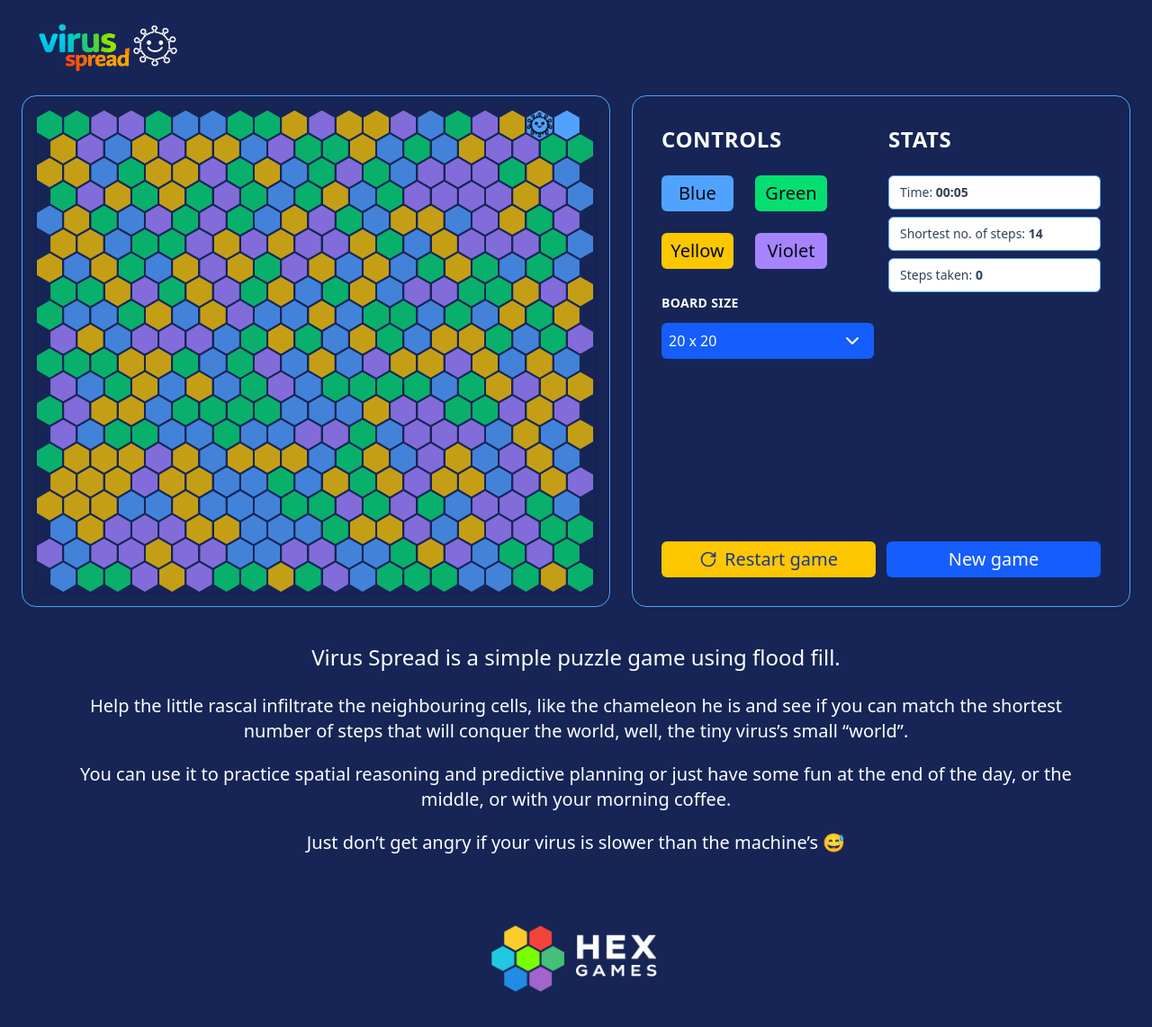
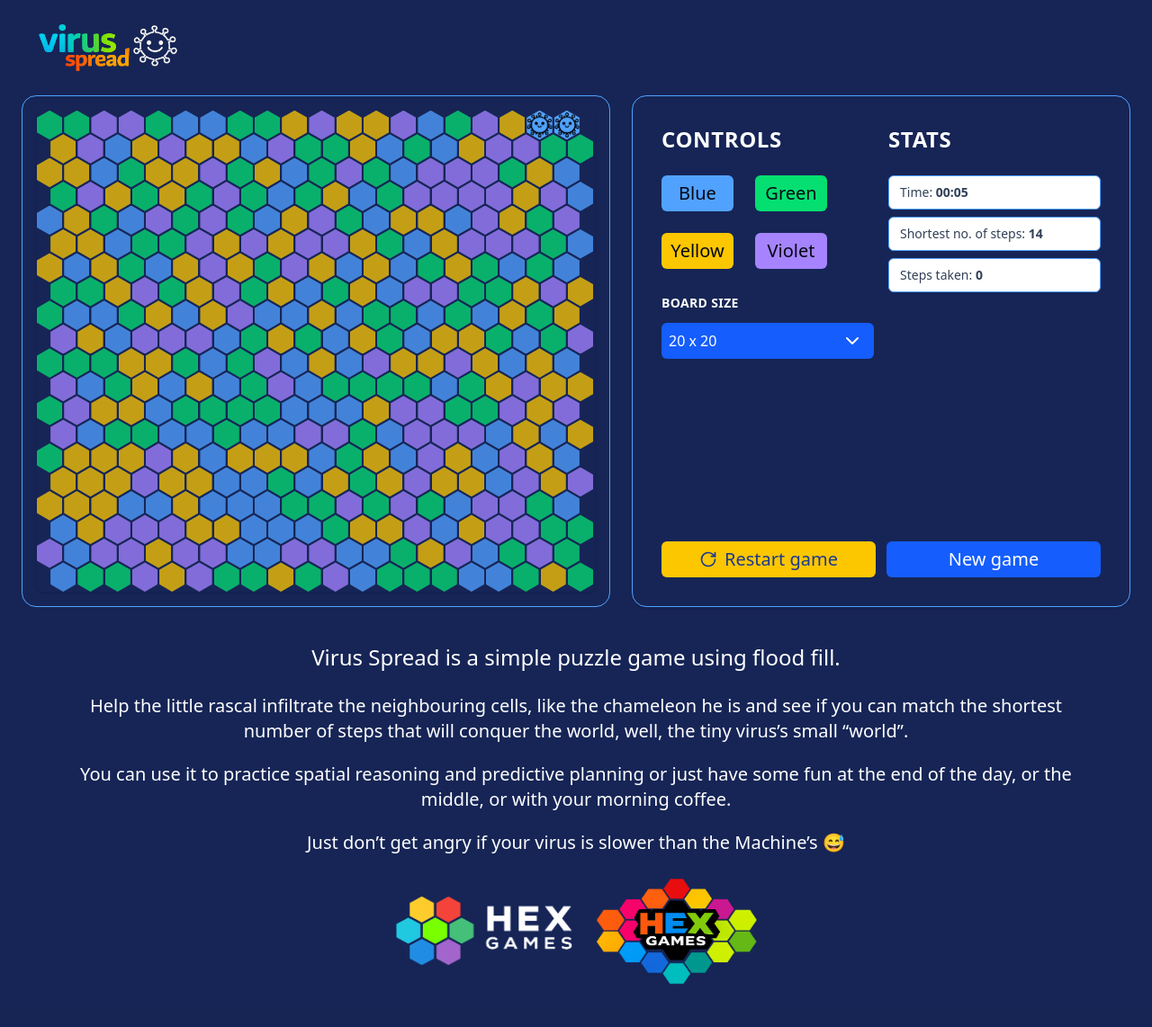
Before and after one commit to alex-alina/virus-spread, a React (Vite) app: page / in a window 1280 px wide. Shown: the top 1142 px of the page at 90% size. After the commit the page ends 1119 px from the top, so only its background shows below. Built offline with nearby package versions, Linux system fonts and the light colour scheme.

Commit message:
add hex games logos and fill all connected cells with virus icons

```diff
--- a/src/game/VirusSpread.tsx
+++ b/src/game/VirusSpread.tsx
@@ -16,6 +16,7 @@ import {
 } from "../utils/utils";
 import { ChevronDown, RotateCw } from "lucide-react";
 import hexLogoTwo from "../assets/logo_hex.png";
+import hexLogo from "../assets/hex-games-logo.png";
 
 const MAX_HEX_SIZE_PX = 18;
 const MIN_HEX_SIZE_PX = 8;
@@ -354,7 +355,7 @@ export const VirusSpread = () => {
                     handleColorClick(cellColor);
                   }}
                 >
-                  {index === startingPoint ? (
+                  {isConnected ? (
                     <img src={happyVirus} alt="happy computer virus" />
                   ) : null}
                 </div>
@@ -521,9 +522,13 @@ export const VirusSpread = () => {
           your morning coffee.
         </p>
         <p>
-          Just don’t get angry if your virus is slower than the machine’s 😅
+          Just don’t get angry if your virus is slower than the Machine’s 😅
         </p>
-        <img src={hexLogoTwo} className="mx-auto w-60" />
+        <div className="mx-auto mt-6 flex w-fit items-center">
+          <img src={hexLogoTwo} className="mr-6 h-20 w-50" />
+
+          <img src={hexLogo} className="h-30 w-45" />
+        </div>
       </div>
     </>
   );
```
Also changed, not shown: src/assets/hex-games-logo.png, src/assets/logo_hex.png.
